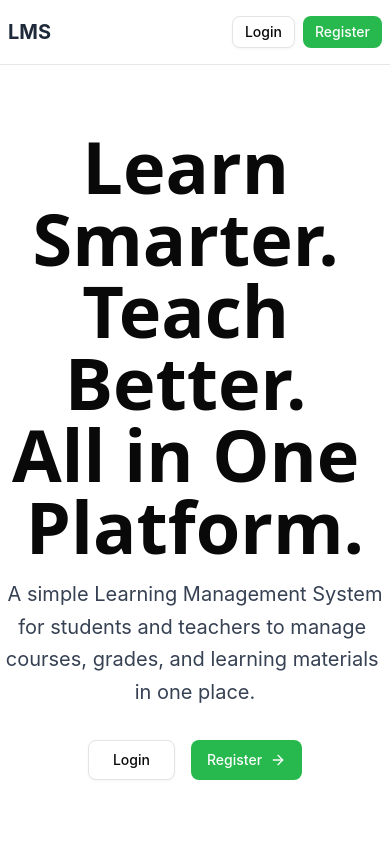
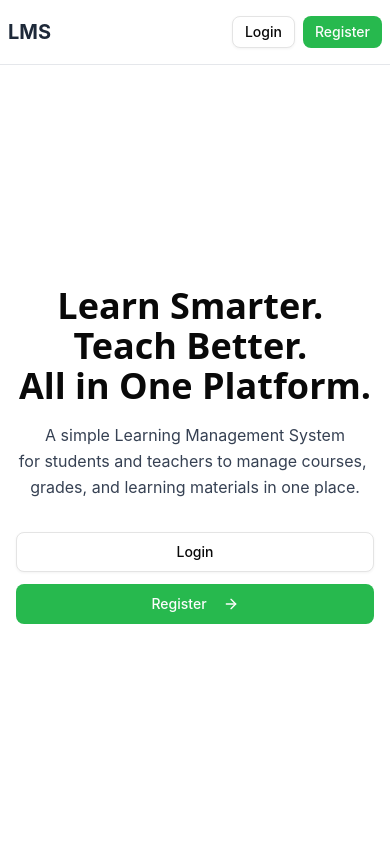
Before and after one commit to theekshana-nirmal/lms-frontend, a React (Vite) app: page / in a window 390 px wide. Shown: the top 844 px of the page. Built offline with nearby package versions, Linux system fonts and the light colour scheme.

Commit message:
feat: enhance Hero component layout and styling for improved responsiveness

```diff
--- a/src/components/Hero.jsx
+++ b/src/components/Hero.jsx
@@ -5,18 +5,27 @@ import { ArrowRight } from "lucide-react";
 
 const Hero = () => {
   return (
-    <div className="flex flex-col justify-center items-center w-full min-h-[calc(100vh-4rem)] text-center whitespace-break-spaces gap-y-8">
-      <div className="flex flex-col gap-y-4">
-        <h1>{HERO_CONTENT.title}</h1>
-        <p className="text-xl">{HERO_CONTENT.subtitle}</p>
+    <div className="flex flex-col justify-center items-center w-full min-h-[calc(100vh-4rem)] text-center whitespace-break-spaces gap-y-8 px-4 sm:px-8">
+      <div className="flex flex-col gap-y-4 max-w-4xl">
+        <h1 className="text-4xl sm:text-5xl md:text-5xl lg:text-6xl">
+          {HERO_CONTENT.title}
+        </h1>
+        <p className="text-base sm:text-lg md:text-xl">
+          {HERO_CONTENT.subtitle}
+        </p>
       </div>
-      <div className="flex gap-4">
-        <Button size="lg" variant="outline" asChild>
+      <div className="flex flex-col sm:flex-row gap-3 sm:gap-4 w-full sm:w-auto">
+        <Button
+          size="lg"
+          variant="outline"
+          asChild
+          className="w-full sm:w-auto"
+        >
           <Link to="/login">Login</Link>
         </Button>
-        <Button size="lg" asChild>
+        <Button size="lg" asChild className="w-full sm:w-auto">
           <Link to="/register">
-            Register <ArrowRight />
+            Register <ArrowRight className="ml-2" />
           </Link>
         </Button>
       </div>
```
